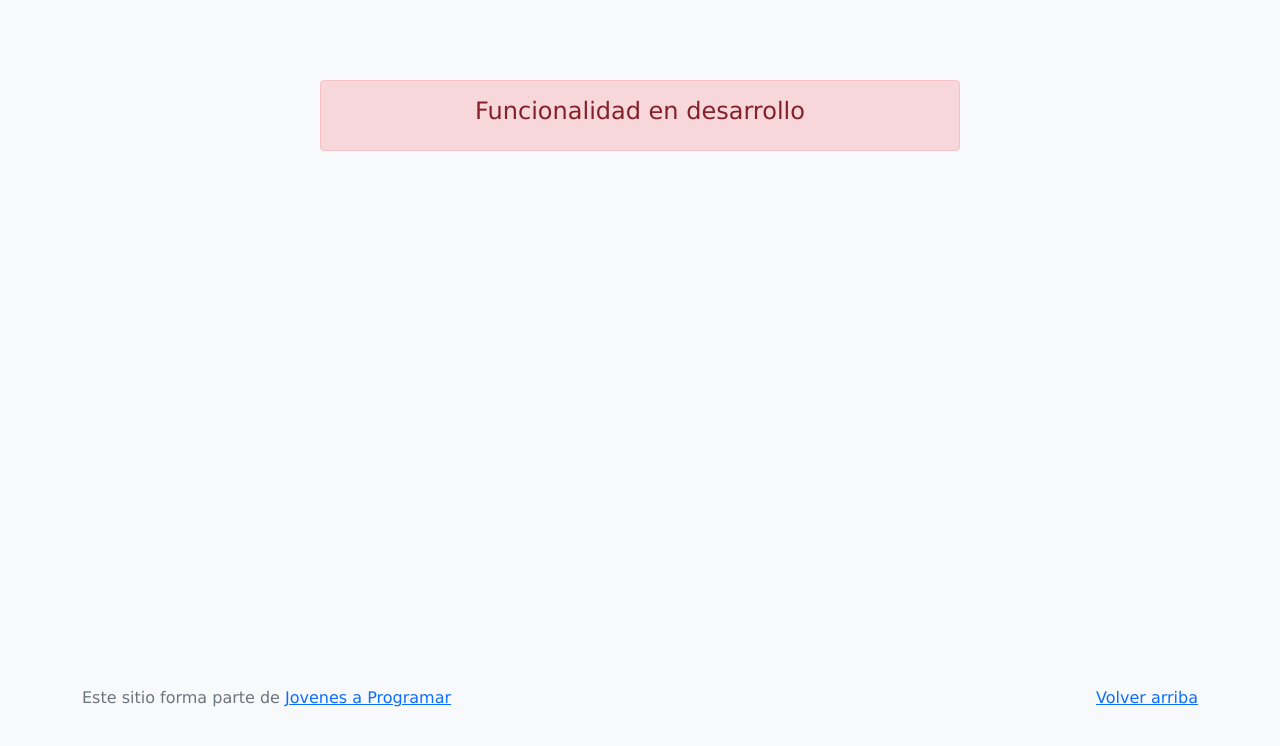
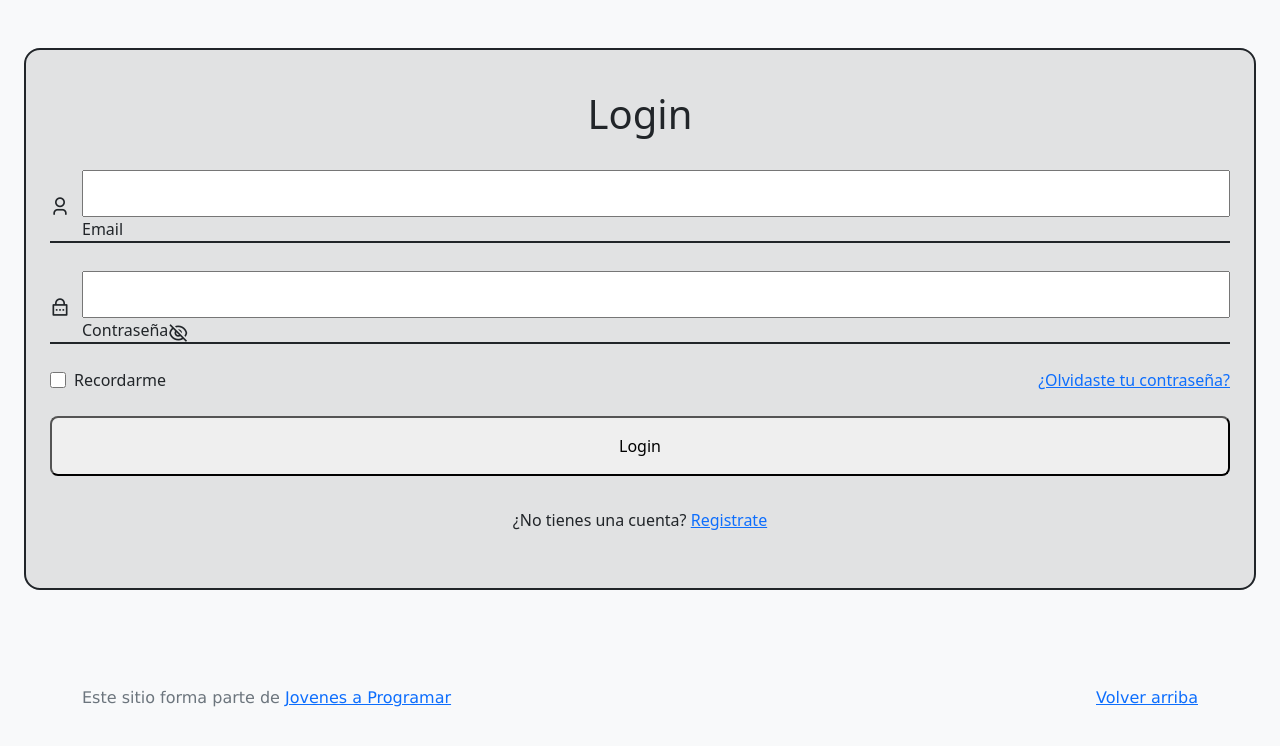
Before and after one commit to matimendez/proyectofinal-ecommerce, a plain HTML site: page login.html in a window 1280 px wide. Drawn offline with nearby package versions, Linux system fonts and the light colour scheme.

Commit message:
agregado de login

```diff
--- a/css/styles.css
+++ b/css/styles.css
@@ -188,3 +188,101 @@ a.custom-card:hover {
 .checked {
   color: orange;
 }
+
+.login_form{
+  position: relative;
+  background-color: hsla(0, 0%, 10%, .1);
+  border: 2px solid ;
+  margin-inline: 1.5rem;
+  padding: 2.5rem 1.5rem;
+  border-radius: 1rem;
+}
+
+.login_title{
+  text-align: center;
+  margin-bottom: 2rem;
+}
+
+.login_content,
+.login_box{
+  display: grid;
+}
+
+.login_content{
+  row-gap: 1.75rem;
+  margin-bottom: 1.5rem;
+}
+
+.login_box{
+  grid-template-columns: max-content 1fr;
+  align-items: center;
+  column-gap: 0.75rem;
+  border-bottom: 2px solid;
+}
+
+.login_icon,
+.login_eye{
+  font-size: 1.25rem;
+}
+
+.login_input{
+  width: 100%;
+  padding-block: .6rem;
+  position: relative;
+  z-index: 1;
+}
+
+.login_eye{
+  position: absolute;
+  z-index: 10;
+  cursor: pointer;
+}
+
+.login_box :nth-child(2) input{
+}
+
+.login_check,
+.login_check-group{
+  display: flex;
+  align-items: center;
+  justify-content: space-between;
+}
+
+.login_check{
+  margin-bottom: 1.5rem;
+}
+
+.login_check-label,
+.login_forgot,
+.login_register{
+  font-size: var(--small-font-size);
+}
+
+.login_check-group{
+  column-gap: .5rem;
+}
+
+.login_check-input{
+  width: 16px;
+  height: 16px;
+}
+
+.login_forgot:hover{
+text-decoration: underline;
+}
+
+.login_button{
+  width: 100%;
+  padding: 1rem;
+  border-radius: .5rem;
+  cursor: pointer;
+  margin-bottom: 2rem;
+}
+
+.login_register{
+  text-align: center;
+}
+
+.login_register a:hover{
+  text-decoration: underline;
+}
--- a/js/login.js
+++ b/js/login.js
@@ -0,0 +1,20 @@
+const showHiddenPass = (loginPass, loginEye) =>{
+    const input = document.getElementById(loginPass)
+        iconEye = document.getElementById (loginEye)
+
+iconEye.addEventListener("click", () =>{
+    if(input.type === "password"){
+        input.type = "text"
+
+       iconEye.classList.add("ri-eye-line")
+       iconEye.classList.remove("ri-eye-off-line")
+    } else
+    input.type = "password"
+
+    iconEye.classList.remove("ri-eye-line")
+    iconEye.classList.add("ri-eye-off-line")
+  })
+}
+
+
+showHiddenPass("login-pass", "login-eye")
--- a/login.html
+++ b/login.html
@@ -9,6 +9,7 @@
   <link href="https://fonts.googleapis.com/css?family=Raleway:300,300i,400,400i,700,700i,900,900i" rel="stylesheet">
   <link href="css/bootstrap.min.css" rel="stylesheet">
   <link href="css/styles.css" rel="stylesheet">
+  <link href="https://cdn.jsdelivr.net/npm/remixicon@3.5.0/fonts/remixicon.css" rel="stylesheet">
   <style>
     body {
       background-color: rgb(248, 249, 250);
@@ -18,10 +19,49 @@
 
 <body>
   <main class="mt-5">
-    <div class="container">
-      <div class="alert alert-danger text-center" role="alert">
-        <h4 class="alert-heading">Funcionalidad en desarrollo</h4>
-      </div>
+    <div class="login">
+      <form action="" class="login_form">
+        <h1 class="login_title">Login</h1>
+
+        <div class="login_content">
+          <div class="login_box">
+            <i class="ri-user-3-line login_icon"></i>
+
+            <div class="login_box-input">
+              <input type="email" required class="login_input" placeholder=" ">
+              <br>
+              <label for="" class="login_label">Email</label>
+            </div>
+          </div>
+
+
+          <div class="login_box">
+           <i class="ri-lock-password-line login_icon"></i>
+
+            <div class="login_box-input">
+             <input type="password" required class="login_input" id="login-pass" placeholder=" ">
+             <br>
+             <label for="" class="login_label">Contraseña</label>
+             <i class="ri-eye-off-line login_eye" id="login-eye"></i>
+            </div>
+          </div>
+        </div>
+
+        <div class="login_check">
+          <div class="login_check-group">
+            <input type="checkbox" class="login_check-input">
+            <label for="" class="login_check-label">Recordarme</label>
+          </div>
+
+          <a href="#" class="login_forgot">¿Olvidaste tu contraseña?</a>
+        </div>
+
+        <button class="login_button">Login</button>
+
+        <p class="login_register">
+          ¿No tienes una cuenta? <a href="#">Registrate</a>
+        </p>
+      </form>
     </div>
   </main>
   <footer class="text-muted">
```
